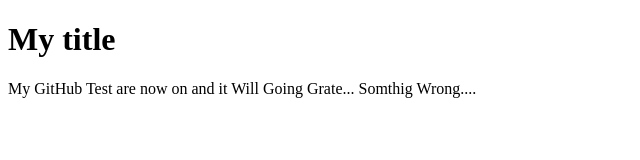
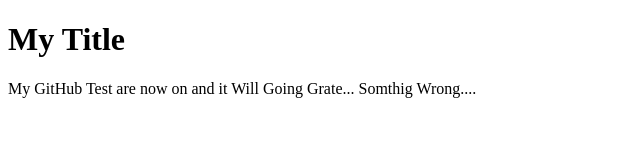
Before and after one commit to nikunjpatel5289/Test-git, a plain HTML site: page index.html in a window 1280 px wide. Shown: the full height of the page, 0-640 px from the left. Drawn offline with Linux system fonts and the light colour scheme.

Commit message:
Modify Title Uppercase

```diff
--- a/index.html
+++ b/index.html
@@ -6,7 +6,7 @@
     <title>My git pratical</title>
 </head>
 <body>
-    <h1>My title</h1>
+    <h1>My Title</h1>
     <span>My GitHub Test are now on and it Will Going Grate... Somthig Wrong....</span>
 </body>
 </html>
```
